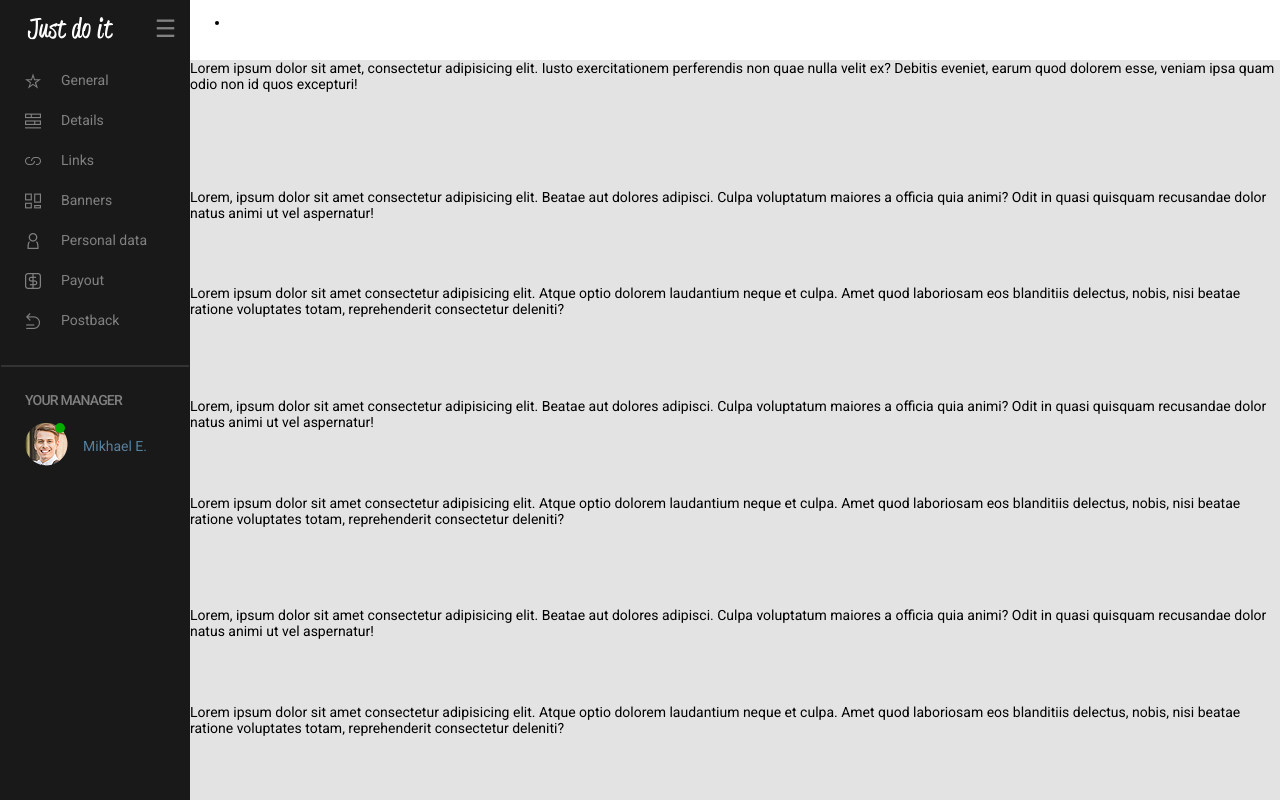
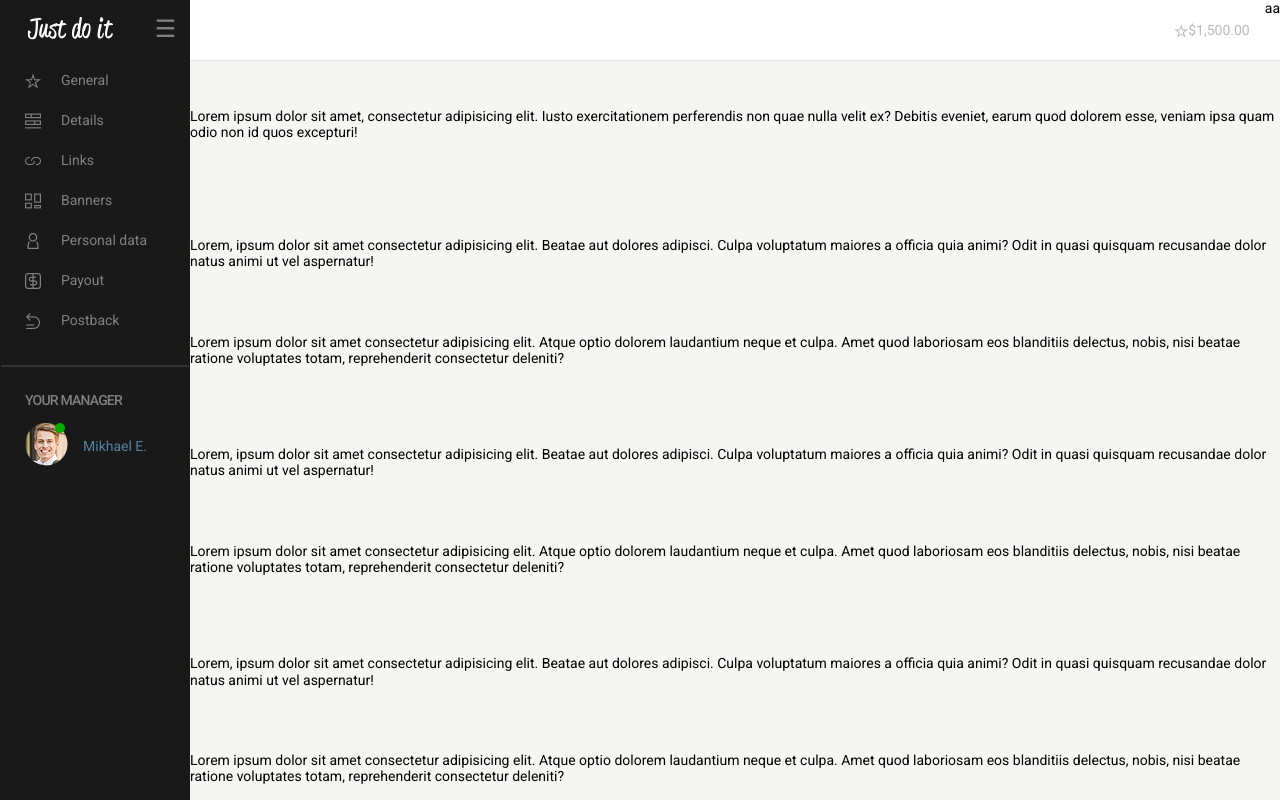
Before and after one commit to grzegorz-jodlowski/dashboard-project, a website: page src/index.html in a window 1280 px wide. Shown: the top 800 px of the page. Drawn offline with nearby package versions, Linux system fonts and the light colour scheme; files that its build step writes are made by us from their sources.

Commit message:
Set basic styles to topbar

```diff
--- a/src/index.html
+++ b/src/index.html
@@ -16,10 +16,14 @@
   <div class="wrapper">
 
     <header class="topbar">
-      <ul>
-        <li>
-
+      <ul class="topbar__list">
+        <li class="topbar__item">
+          <button class="button-topbar">
+            <i class="icon-general"></i><span>$1,500.00</span>
+          </button>
         </li>
+        <li class="topbar__item">a</li>
+        <li class="topbar__item">a</li>
       </ul>
 
 
@@ -78,6 +82,10 @@
     </nav>
 
     <main class="main-content">
+
+      <br>
+      <br>
+      <br>
       Lorem ipsum dolor sit amet, consectetur adipisicing elit. Iusto exercitationem perferendis non quae nulla velit
       ex? Debitis eveniet, earum quod dolorem esse, veniam ipsa quam odio non id quos excepturi!
 
--- /dev/null
+++ b/src/sass/components/_buttons.scss
@@ -0,0 +1,9 @@
+.button-topbar {
+  background: none;
+  border: none;
+  padding: 15px;
+  width: 100%;
+  height: 100%;
+  cursor: pointer;
+  color: $gray-dark;
+}
--- a/src/sass/sections/_main-content.scss
+++ b/src/sass/sections/_main-content.scss
@@ -1,3 +1,4 @@
 .main-content {
-  background-color: $gray;
+  background-color: $gray-light;
+  margin-top: 60px;
 }
--- a/src/sass/sections/_sidebar.scss
+++ b/src/sass/sections/_sidebar.scss
@@ -1,5 +1,6 @@
 .sidebar {
   background: $sidebar-color;
+  z-index: 5;
 
   &__horizontal-bar {
     margin: 25px 1px;
--- a/src/sass/sections/_topbar.scss
+++ b/src/sass/sections/_topbar.scss
@@ -0,0 +1,22 @@
+.topbar {
+  position: fixed;
+  top: 0;
+  height: 60px;
+  width: 100%;
+  background: $white;
+  border-bottom: 1px solid $gray;
+
+  &__list {
+    list-style-type: none;
+    height: 100%;
+    margin: 0;
+    padding: 0;
+
+    @include flex(row, nowrap, center, flex-end);
+  }
+
+  &__item {
+    display: inline-block;
+    height: 100%;
+  }
+}
--- a/src/sass/style.scss
+++ b/src/sass/style.scss
@@ -5,8 +5,8 @@
 @import "layout";
 @import "glyphter";
 
-// /* Components */
-// @import "components/form_field";
+/* Components */
+@import "components/buttons";
 
 /* Sections */
 @import "sections/sidebar";
```
